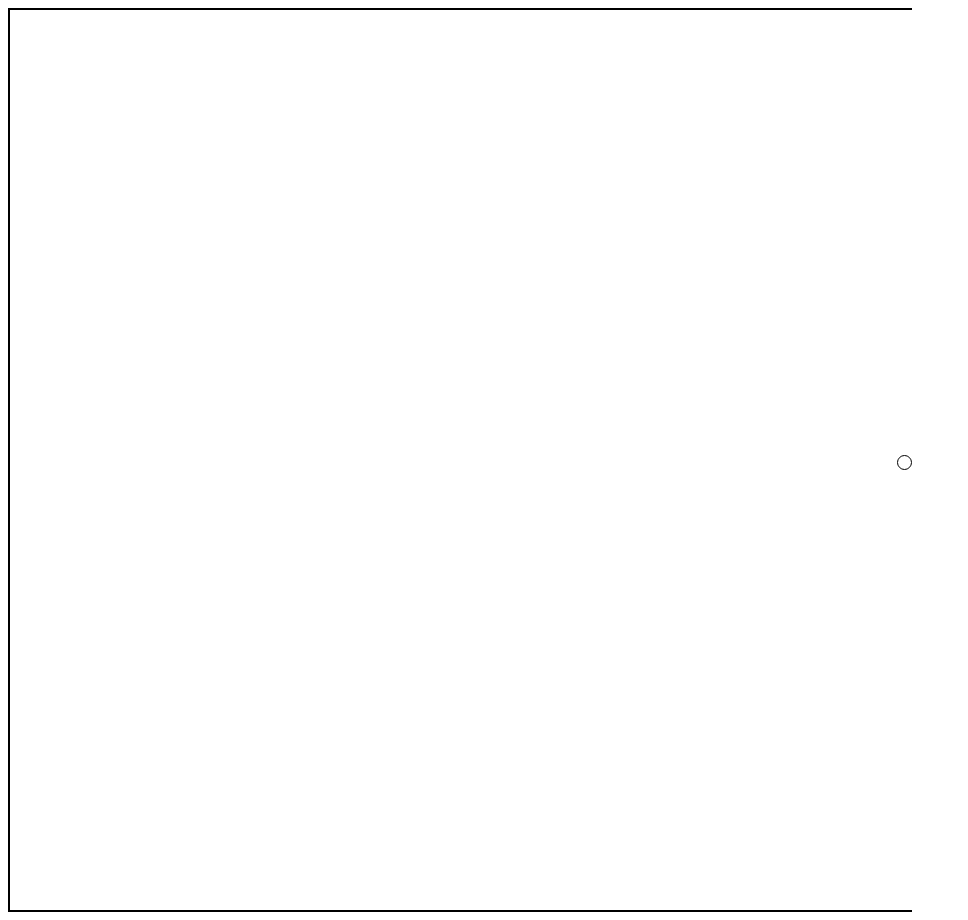
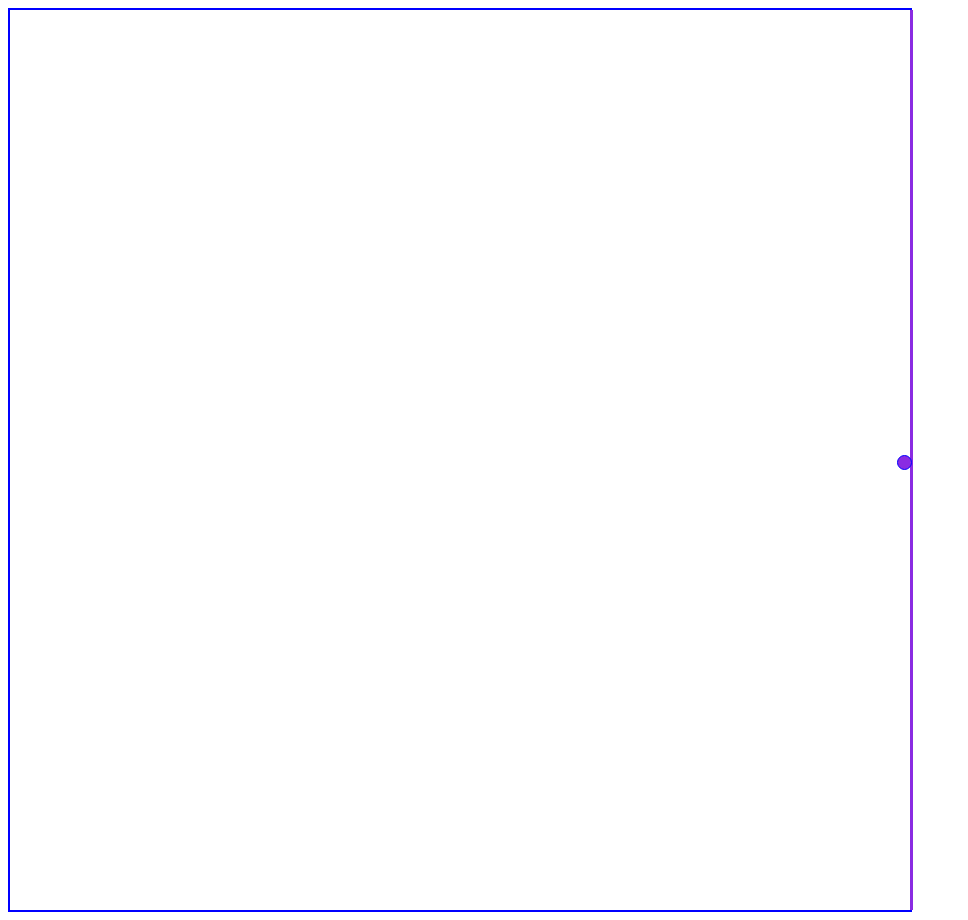
Before and after one commit to gorillian/scss-project-2022, a plain HTML site: page index.html in a window 1280 px wide. Shown: the whole page, without its empty margins (0-968 px from the left). Drawn offline with Linux system fonts and the light colour scheme.

Commit message:
more refactors

```diff
--- a/styles/main.scss
+++ b/styles/main.scss
@@ -1,2 +1,3 @@
+@import "./variables.scss";
 @import "./common.scss";
 @import "./pages/image-slider.scss";
--- a/styles/pages/image-slider.scss
+++ b/styles/pages/image-slider.scss
@@ -1,5 +1,5 @@
 .main-container {
-  border: 2px solid black;
+  border: 2px solid $main-border-color;
   width: 900px;
   height: 900px;
   position: relative;
@@ -18,7 +18,7 @@
 
   .foreground-img {
     background-image: url("../../images/colors.jpg");
-    border-right: 3px solid white;
+    border-right: 3px solid $detail-color;
   }
   #slider {
     position: relative;
@@ -26,15 +26,15 @@
     height: 100%;
     -webkit-appearance: none;
     background: transparent;
+    cursor: pointer;
 
     &::-webkit-slider-thumb {
-      cursor: pointer;
       -webkit-appearance: none;
       height: 15px;
       width: 15px;
-      border: 1px solid black;
+      border: 1px solid $main-border-color;
       border-radius: 50%;
-      background-color: white;
+      background-color: $detail-color;
     }
   }
 }
--- /dev/null
+++ b/styles/variables.scss
@@ -0,0 +1,2 @@
+$main-border-color: blue;
+$detail-color: blueviolet;
```
Also changed, not shown: pages/navbar.html (added), styles/main.css, styles/pages/image-slider.css, styles/variables.css (added), 3 other files.
